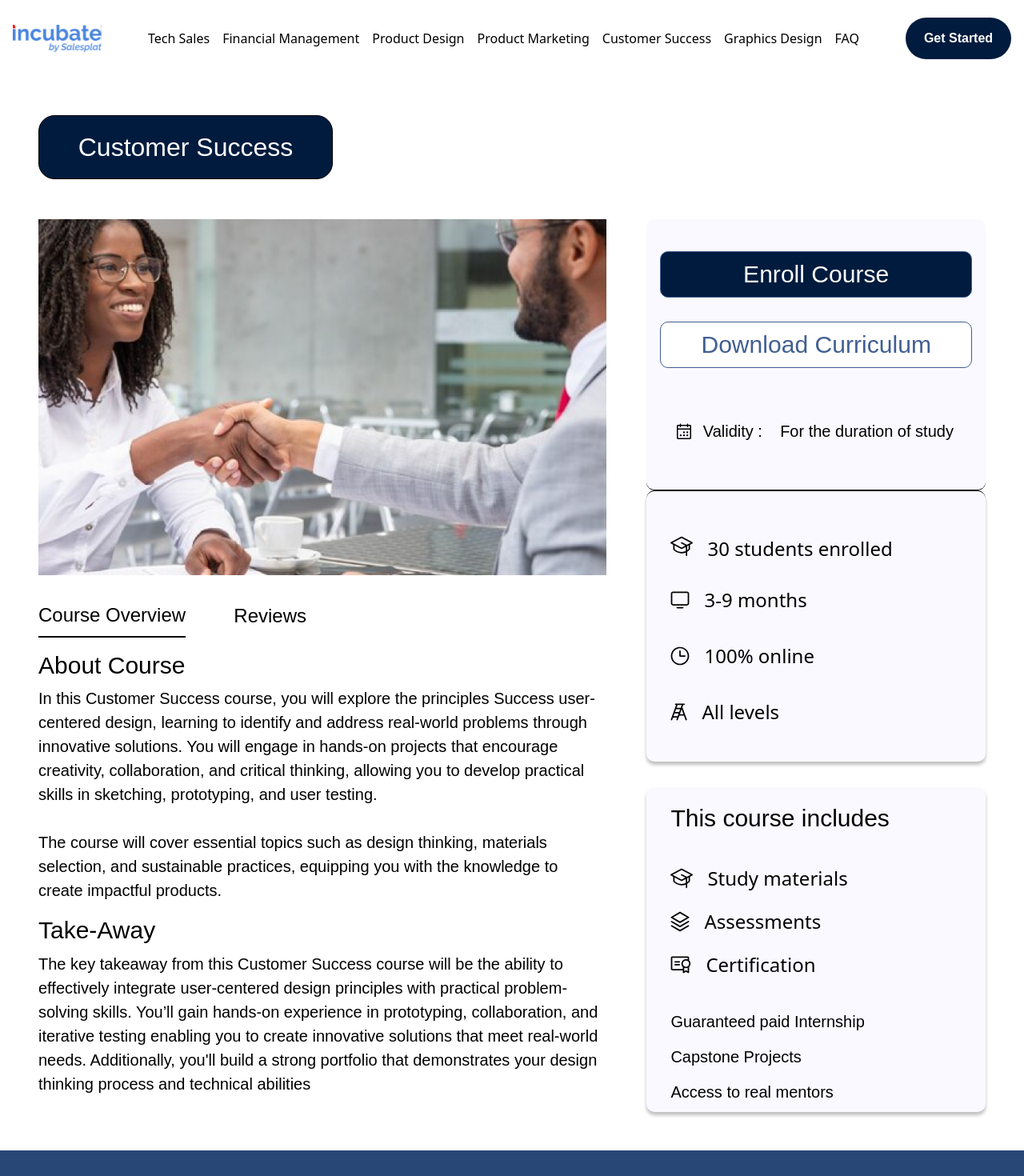
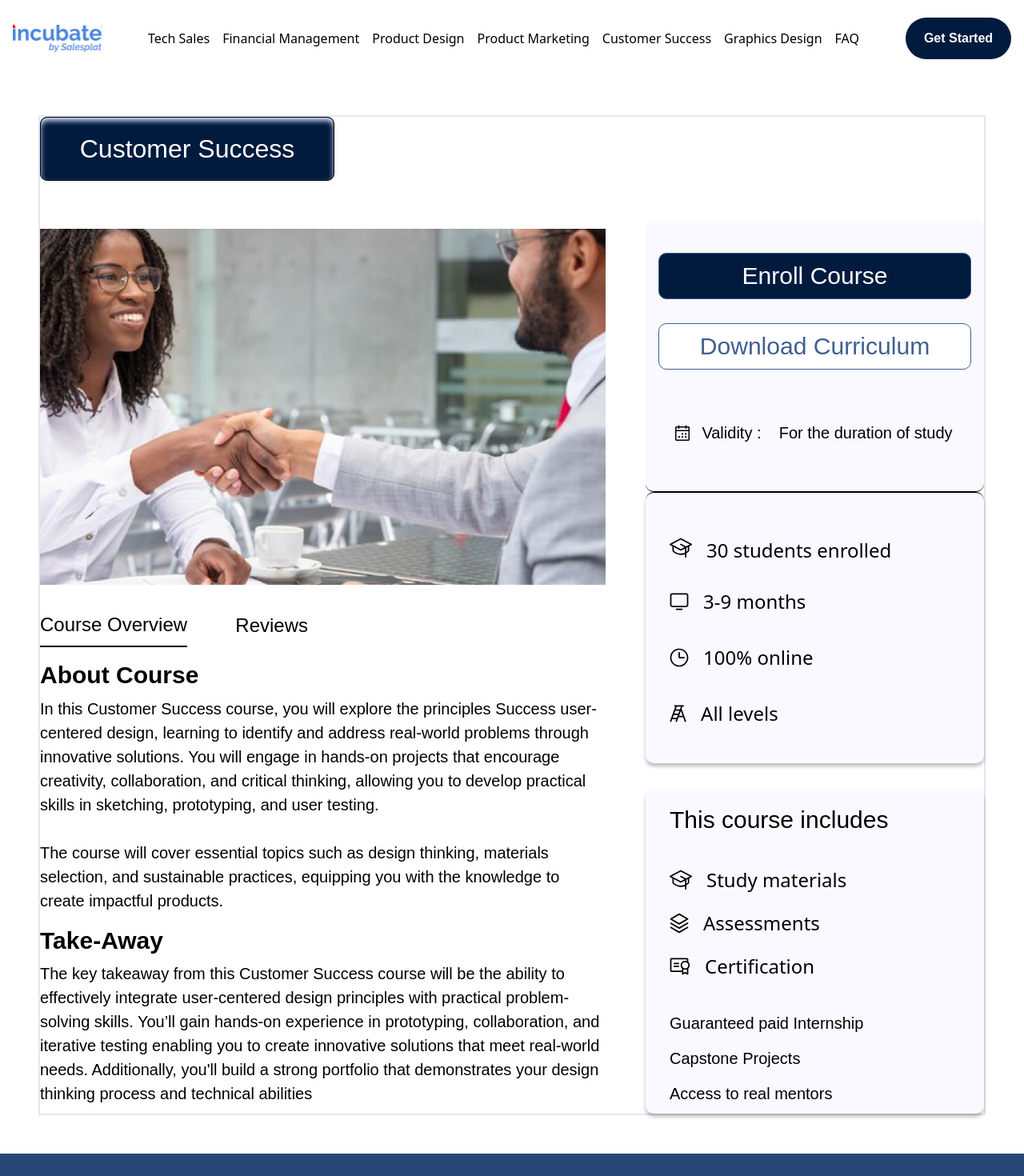
Before and after one commit to damsman10/incubate-retain, a React (Vite) app: page /program/customer-success in a window 1280 px wide. Shown: the top 1470 px of the page at 80% size. Built offline with nearby package versions, Linux system fonts and the light colour scheme.

Commit message:
course page responsiveness

```diff
--- a/src/components/CourseOverview.jsx
+++ b/src/components/CourseOverview.jsx
@@ -6,7 +6,7 @@ const CourseOverview = (props) => {
 
   return (
     <div className="mt-8">
-      <div className="tabs w-[20.94rem] flex justify-between mb-4 border-gray-300">
+      <div className="tabs w-[19.7rem] md:w-[20.94rem] flex justify-between mb-4">
         <button
           className={`tab text-[24px] cursor-pointer leading-[36px] font-nexa pb-2 ${activeTab === 'overview' ? 'border-b-2 border-black' : ''}`}
           onClick={() => setActiveTab('overview')}
@@ -24,13 +24,13 @@ const CourseOverview = (props) => {
       <div>
         {activeTab === 'overview' && (
           <div className="mt-4">
-            <h2 className="text-[30px] font-700 font-nexa leading-[37.5px] mb-2">About Course</h2>
-            <p dangerouslySetInnerHTML={{ __html: props.aboutcourse }} className="leading-[30px] font-nexa text-[20px]" />
+            <h2 className="text-[20px] leading-[25px] md:text-[30px] font-bold font-nexa md:leading-[37.5px] mb-2">About Course</h2>
+            <p dangerouslySetInnerHTML={{ __html: props.aboutcourse }} className="md:leading-[30px] font-nexa text-[14px] leading-[21px] md:text-[20px]" />
 
             <div className="takeaway mt-4">
-                <h2 className="text-[30px] font-700 font-nexa leading-[37.5px] mb-2">Take-Away</h2>
+                <h2 className="text-[20px] leading-[25px] md:text-[30px] font-bold font-nexa md:leading-[37.5px] mb-2">Take-Away</h2>
 
-                <p dangerouslySetInnerHTML={{ __html: props.takeaway }} className="font-nexa text-[20px] leading-[30px]"
+                <p dangerouslySetInnerHTML={{ __html: props.takeaway }} className="md:leading-[30px] font-nexa text-[14px] leading-[21px] md:text-[20px]"
                 />
 
 
--- a/src/components/CourseReview.jsx
+++ b/src/components/CourseReview.jsx
@@ -8,7 +8,7 @@ const CourseReview = () => {
             <div className="space-y-6">
               <div className="review p-4 border rounded-lg shadow-md bg-white">
                 <div className="flex items-center mb-2">
-                  <h3 className="font-nexa text-[20px] mr-2">John Doe</h3>
+                  <h3 className="font-nexa text-[20px] mr-2 ">John Doe</h3>
                   <div className="flex items-center mb-2">
                     <img src={fullstar} alt="" />
                     <img src={fullstar} alt="" />
@@ -18,7 +18,7 @@ const CourseReview = () => {
                     <span className="ml-2">4.5</span>
                 </div>
                 </div>
-                <p className="leading-[30px]">"This course was fantastic! I learned so much about product design and the hands-on projects really helped me apply what I learned."</p>
+                <p className="md:leading-[30px] font-nexa text-[14px] leading-[21px] md:text-[20px]">"This course was fantastic! I learned so much about product design and the hands-on projects really helped me apply what I learned."</p>
               </div>
               <div className="review p-4 border rounded-lg shadow-md bg-white">
                 <div className="flex items-center mb-2">
@@ -32,7 +32,7 @@ const CourseReview = () => {
                     <span className="ml-2">5.0</span>
                     </div>
                 </div>
-                <p className="leading-[30px]">"Great course with a lot of valuable content. The instructor was knowledgeable and supportive throughout the process."</p>
+                <p className="md:leading-[30px] font-nexa text-[14px] leading-[21px] md:text-[20px]">"Great course with a lot of valuable content. The instructor was knowledgeable and supportive throughout the process."</p>
               </div>
               <div className="review p-4 border rounded-lg shadow-md bg-white">
                 <div className="flex items-center mb-2">
@@ -46,7 +46,7 @@ const CourseReview = () => {
                     <span className="ml-2">5.0</span>
                   </div>
                 </div>
-                <p className="leading-[30px]">"I really enjoyed the collaborative projects and the focus on real-world applications. Highly recommend!"</p>
+                <p className="md:leading-[30px] font-nexa text-[14px] leading-[21px] md:text-[20px]">"I really enjoyed the collaborative projects and the focus on real-world applications. Highly recommend!"</p>
               </div>
               <div className="review p-4 border rounded-lg shadow-md bg-white">
                 <div className="flex items-center mb-2">
@@ -60,7 +60,7 @@ const CourseReview = () => {
                     <span className="ml-2">5.0</span>
                   </div>
                 </div>
-                <p className="leading-[30px]">"An excellent course that helped me gain confidence in my design skills. I appreciated the feedback from my peers."</p>
+                <p className="md:leading-[30px] font-nexa text-[14px] leading-[21px] md:text-[20px]">"An excellent course that helped me gain confidence in my design skills. I appreciated the feedback from my peers."</p>
               </div>
             </div>
           </div>
--- a/src/pages/Course.jsx
+++ b/src/pages/Course.jsx
@@ -16,17 +16,17 @@ const Program = () => {
 
   return (
     <div>
-      <div className="top m-auto">
-        <div className='m-12'>
-          <div className="ProgramName mb-[50px] w-full h-[4.29rem] md:w-[23rem] md:h-[5rem] rounded-[1.25rem] bg-deepBlue text-center border border-black flex items-center justify-center">
-            <h1 className={`text-[1.8rem] md:text-[2rem] font-600 leading-[2.25rem] font-clash text-white`}>
+      {/* <div className="top border-4"> */}
+        <div className='mx-[14.5px] m-0 md:m-12 border-2'>
+          <div className="ProgramName mb-[25px] md:mb-[50px] w-[9.16rem] h-[2.23rem] md:w-[23rem] md:h-[5rem] rounded-[8.91px] bg-deepBlue text-center border border-black flex items-center justify-center shadow-inner-custom">
+            <h1 className={`text-[1.02rem] leading-[1.02rem] md:text-[2rem] font-600 md:leading-[2.25rem] font-clash text-white`}>
               {program.name}
             </h1>
           </div>
 
           <div className="sides flex flex-col md:flex-row justify-between gap-[50px]">
-            <div className="main w-[63%] ">
-              <img src= {program.image} alt="" className='object-cover h-[27.8rem]'/>
+            <div className="main m-auto w-full md:w-[63%] ">
+              <img src= {program.image} alt="" className='object-cover min-h-[12.39rem] md:min-h-[27.8rem]'/>
 
               <CourseOverview
               takeaway = {program.takeaway}
@@ -38,7 +38,7 @@ const Program = () => {
 
           </div>
         </div>
-      </div>
+      {/* </div> */}
 
 
       <div className="bottom form">
```
Also changed, not shown: src/components/Aside.jsx (+7 -7 lines).
